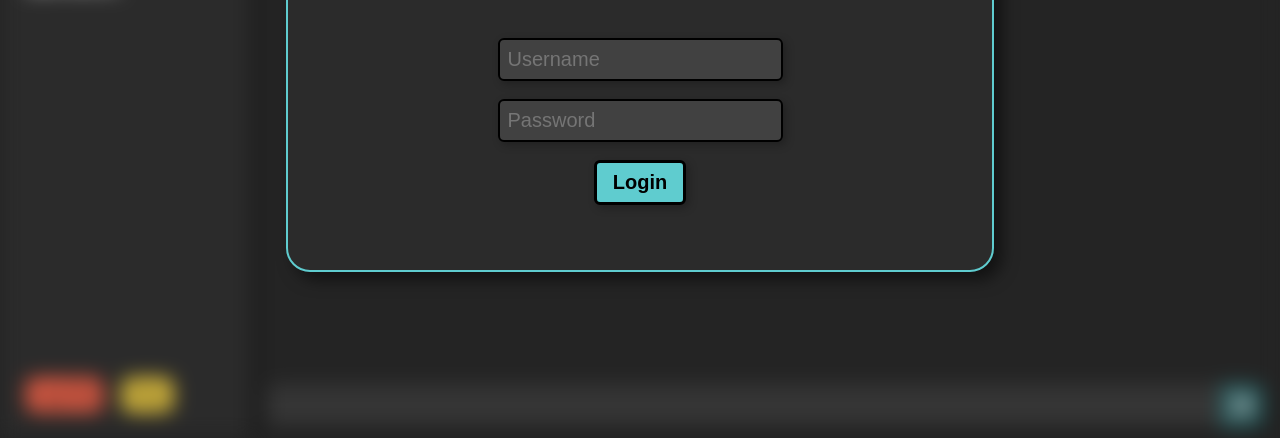
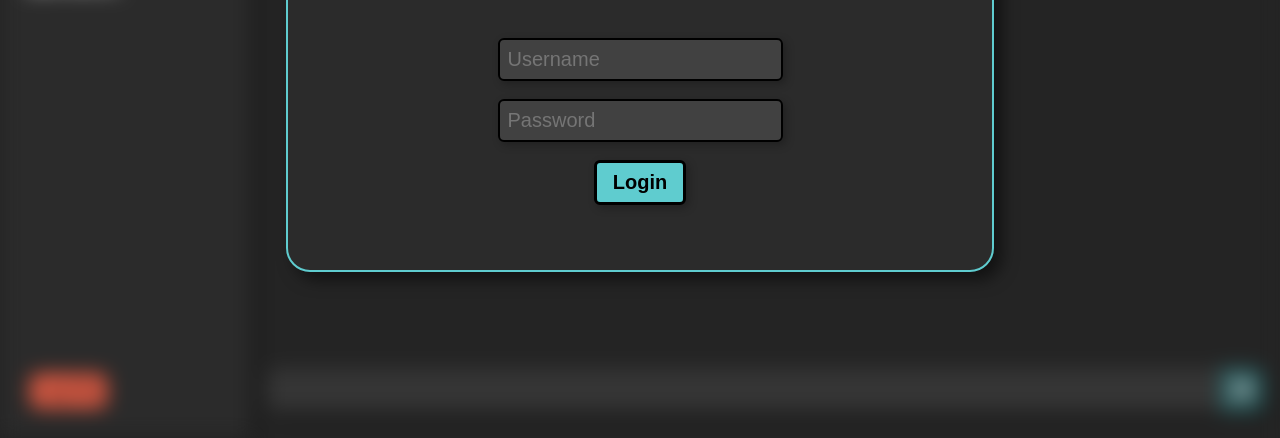
Before and after one commit to RatLabStudio/JavaScript, a website: page chatV2/home.html in a window 1280 px wide. Shown: the part 362-800 px from the top of the page. Drawn offline with Linux system fonts and the light colour scheme; no server answers.

Commit message:
Rat Lab Chat v2.3.2

```diff
--- a/chatV2/home.html
+++ b/chatV2/home.html
@@ -7,7 +7,7 @@
     <meta name="viewport"
         content="width=device-width, height=device-height, initial-scale=1.0, minimum-scale=1.0, maximum-scale=1.0, user-scalable=no" />
     <title>Chat | Rat Lab Studio</title>
-    <link rel="favicon" href="http://ratlabstudio.com/wp-content/uploads/2023/07/favicon.png">
+    <link rel="icon" href="http://ratlabstudio.com/wp-content/uploads/2023/07/favicon.png">
     <style>
         :root {
             --cadet: rgb(95, 204, 207);
@@ -278,7 +278,7 @@
 
         #inputArea {
             display: flex;
-            margin-top: 40px;
+            margin-top: 3vh;
         }
 
         #textInput {
@@ -415,16 +415,13 @@
         #logout {
             background-color: var(--red);
             position: absolute;
-            bottom: 3vh;
-            left: 3vh;
+            left: 3.5vh;
+            bottom: 3.5vh;
             padding: 1vh;
         }
 
         #help {
             background-color: var(--yellow);
-            position: absolute;
-            bottom: 3vh;
-            left: 15vh;
             padding: 1vh;
         }
 
@@ -518,8 +515,9 @@
                 <h2>Servers:</h2>
                 <div id="serversContainer"></div>
             </div>
+            <br><br>
             <button id="logout" onclick="logOut()">Log Out</button>
-            <button id="help" onclick="displayPanel('helpPanel', true)">Help</button>
+            <!--<button id="help" onclick="displayPanel('helpPanel', true)">Help</button>-->
         </div>
 
         <div id="documentBody">
```
